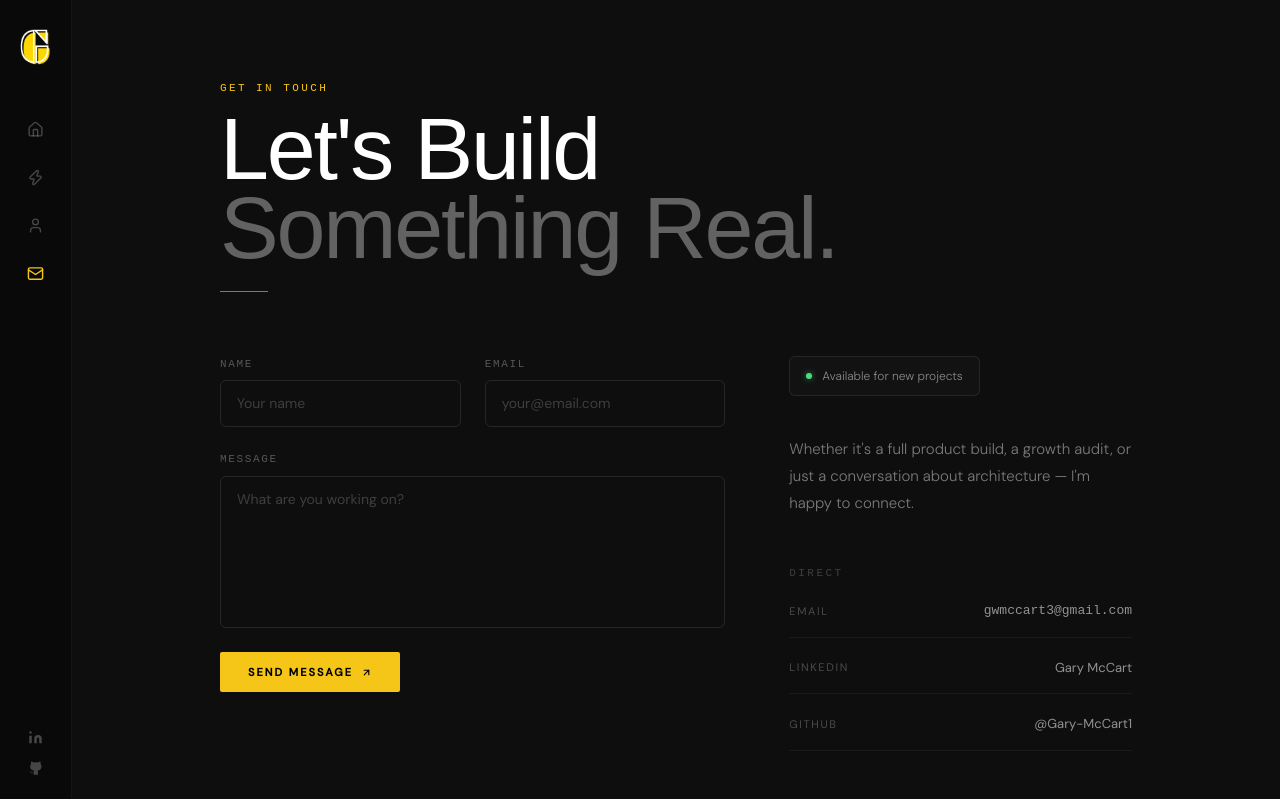
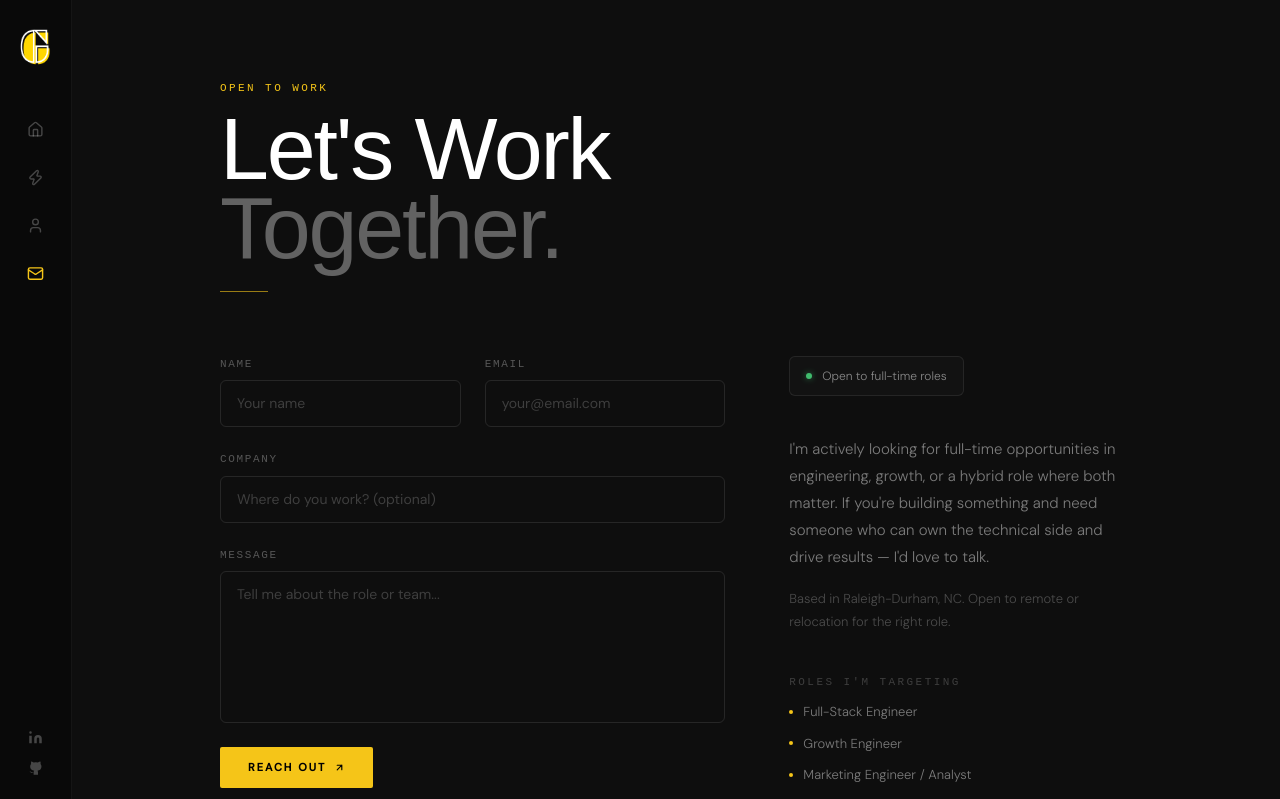
Before and after one commit to Gary-McCart1/portfolio-v2, a Next.js app: page /contact in a window 1280 px wide. Shown: the top 799 px of the page. Built offline with nearby package versions, Linux system fonts and the light colour scheme.

Commit message:
update for mobile

```diff
--- a/app/contact/page.tsx
+++ b/app/contact/page.tsx
@@ -3,7 +3,6 @@
 import { useState } from "react";
 import { motion } from "framer-motion";
 import Sidebar from "@/components/Sidebar";
-import FooterBar from "@/components/FooterBar";
 
 const YELLOW = "#F5C518";
 const SANS = "'DM Sans', ui-sans-serif, sans-serif";
@@ -42,7 +41,12 @@ const CONTACT_LINKS = [
 type FormState = "idle" | "sending" | "sent" | "error";
 
 export default function ContactPage() {
-  const [form, setForm] = useState({ name: "", email: "", message: "" });
+  const [form, setForm] = useState({
+    name: "",
+    email: "",
+    company: "",
+    message: "",
+  });
   const [status, setStatus] = useState<FormState>("idle");
 
   function handleChange(
@@ -54,8 +58,7 @@ export default function ContactPage() {
   async function handleSubmit(e: React.FormEvent) {
     e.preventDefault();
     setStatus("sending");
-    // Wire up to your email service (Resend, Formspree, etc.)
-    await new Promise((r) => setTimeout(r, 1200)); // Simulated delay
+    await new Promise((r) => setTimeout(r, 1200));
     setStatus("sent");
   }
 
@@ -66,15 +69,15 @@ export default function ContactPage() {
     >
       <Sidebar activeLabel="Contact" />
 
-      <div className="ml-[72px] flex-1 flex flex-col min-h-screen">
-        <div className="flex-1 px-14 py-20 max-w-5xl w-full mx-auto">
+      <div className="lg:ml-[72px] flex-1 flex flex-col min-h-screen">
+        <div className="flex-1 px-5 sm:px-8 lg:px-14 py-12 lg:py-20 pb-24 lg:pb-20 max-w-5xl w-full mx-auto">
           {/* Header */}
           <motion.div className="mb-16" {...fadeUp(0.1)}>
             <p
               className="text-[11px] tracking-[0.22em] uppercase mb-3"
               style={{ color: YELLOW, fontFamily: "monospace" }}
             >
-              Get In Touch
+              Open To Work
             </p>
             <h1
               className="leading-[0.9] tracking-tight text-white"
@@ -83,11 +86,9 @@ export default function ContactPage() {
                 fontSize: "clamp(56px, 7vw, 88px)",
               }}
             >
-              Let&apos;s Build
+              Let&apos;s Work
               <br />
-              <span style={{ color: "rgba(255,255,255,0.35)" }}>
-                Something Real.
-              </span>
+              <span style={{ color: "rgba(255,255,255,0.35)" }}>Together.</span>
             </h1>
             <div
               className="w-12 h-px mt-6"
@@ -166,6 +167,28 @@ export default function ContactPage() {
                     </div>
                   </div>
 
+                  {/* Company (bonus field for recruiters) */}
+                  <div className="flex flex-col gap-2">
+                    <label
+                      className="text-[11px] tracking-[0.15em] uppercase"
+                      style={{
+                        color: "rgba(255,255,255,0.3)",
+                        fontFamily: "monospace",
+                      }}
+                    >
+                      Company
+                    </label>
+                    <input
+                      name="company"
+                      type="text"
+                      value={form.company}
+                      onChange={handleChange}
+                      placeholder="Where do you work? (optional)"
+                      className="bg-transparent border border-white/10 px-4 py-3 text-[14px] text-white placeholder:text-white/20 outline-none focus:border-white/30 transition-colors rounded-sm"
+                      style={{ fontFamily: SANS }}
+                    />
+                  </div>
+
                   {/* Message */}
                   <div className="flex flex-col gap-2">
                     <label
@@ -183,7 +206,7 @@ export default function ContactPage() {
                       rows={6}
                       value={form.message}
                       onChange={handleChange}
-                      placeholder="What are you working on?"
+                      placeholder="Tell me about the role or team..."
                       className="bg-transparent border border-white/10 px-4 py-3 text-[14px] text-white placeholder:text-white/20 outline-none focus:border-white/30 transition-colors resize-none rounded-sm"
                       style={{ fontFamily: SANS }}
                     />
@@ -197,7 +220,7 @@ export default function ContactPage() {
                       className="inline-flex items-center gap-2 px-7 py-3 text-[11px] tracking-[0.18em] uppercase font-semibold text-black transition-all hover:opacity-90 disabled:opacity-50"
                       style={{ background: YELLOW, borderRadius: "2px" }}
                     >
-                      {status === "sending" ? "Sending..." : "Send Message"}
+                      {status === "sending" ? "Sending..." : "Reach Out"}
                       {status !== "sending" && (
                         <svg
                           width="11"
@@ -228,7 +251,7 @@ export default function ContactPage() {
                 style={{ background: "rgba(255,255,255,0.02)" }}
               >
                 <span
-                  className="w-1.5 h-1.5 rounded-full flex-shrink-0"
+                  className="w-1.5 h-1.5 rounded-full flex-shrink-0 animate-pulse"
                   style={{
                     background: "#4ade80",
                     boxShadow: "0 0 6px rgba(74,222,128,0.6)",
@@ -238,20 +261,60 @@ export default function ContactPage() {
                   className="text-[12px] font-light"
                   style={{ color: "rgba(255,255,255,0.5)" }}
                 >
-                  Available for new projects
+                  Open to full-time roles
                 </span>
               </div>
 
               {/* Blurb */}
-              <div>
+              <div className="flex flex-col gap-4">
                 <p
                   className="text-[15px] leading-[1.8] font-light"
                   style={{ color: "rgba(255,255,255,0.45)" }}
                 >
-                  Whether it&apos;s a full product build, a growth audit, or
-                  just a conversation about architecture — I&apos;m happy to
-                  connect.
+                  I&apos;m actively looking for full-time opportunities in
+                  engineering, growth, or a hybrid role where both matter. If
+                  you&apos;re building something and need someone who can own
+                  the technical side and drive results — I&apos;d love to talk.
                 </p>
+                <p
+                  className="text-[13px] leading-[1.8] font-light"
+                  style={{ color: "rgba(255,255,255,0.25)" }}
+                >
+                  Based in Raleigh-Durham, NC. Open to remote or relocation for
+                  the right role.
+                </p>
+              </div>
+
+              {/* What I'm looking for */}
+              <div className="flex flex-col gap-3">
+                <p
+                  className="text-[11px] tracking-[0.22em] uppercase"
+                  style={{
+                    color: "rgba(255,255,255,0.2)",
+                    fontFamily: "monospace",
+                  }}
+                >
+                  Roles I&apos;m targeting
+                </p>
+                {[
+                  "Full-Stack Engineer",
+                  "Growth Engineer",
+                  "Marketing Engineer / Analyst",
+                  "Product Engineer",
+                ].map((role) => (
+                  <div key={role} className="flex items-center gap-2.5">
+                    <span
+                      className="w-1 h-1 rounded-full flex-shrink-0"
+                      style={{ background: YELLOW }}
+                    />
+                    <span
+                      className="text-[13px] font-light"
+                      style={{ color: "rgba(255,255,255,0.45)" }}
+                    >
+                      {role}
+                    </span>
+                  </div>
+                ))}
               </div>
 
               {/* Direct links */}
@@ -296,8 +359,6 @@ export default function ContactPage() {
             </motion.div>
           </div>
         </div>
-
-        <FooterBar />
       </div>
     </main>
   );
--- a/app/page.tsx
+++ b/app/page.tsx
@@ -1,6 +1,5 @@
 import Sidebar from "@/components/Sidebar";
 import HeroSection from "@/components/HeroSection";
-import FooterBar from "@/components/FooterBar";
 
 export default function HomePage() {
   return (
--- a/app/work/page.tsx
+++ b/app/work/page.tsx
@@ -4,7 +4,6 @@ import { useState } from "react";
 import { motion, AnimatePresence } from "framer-motion";
 import { ArrowDownRight, ArrowUpRight } from "lucide-react";
 import Sidebar from "@/components/Sidebar";
-import FooterBar from "@/components/FooterBar";
 
 const YELLOW = "#F5C518";
 const SANS = "'DM Sans', ui-sans-serif, sans-serif";
@@ -649,6 +648,93 @@ const MARKETING_STACK = [
     ),
   },
 ];
+
+const CERTIFICATIONS = [
+  {
+    id: "cert-01",
+    issuer: "Amazon Web Services",
+    category: "Engineering",
+    path: "/certifications/aws-ccp.png",
+  },
+  {
+    id: "cert-02",
+    issuer: "Stanford Online",
+    category: "Engineering",
+    path: "/certifications/machine-learning-specialization.png",
+  },
+  {
+    id: "cert-03",
+    issuer: "DataCamp",
+    category: "Engineering",
+    path: "/certifications/datacamp.png",
+  },
+  {
+    id: "cert-04",
+    issuer: "Kaggle",
+    category: "Marketing",
+    path: "/certifications/GaryMcCart-DataVisualization.png",
+  },
+  {
+    id: "cert-05",
+    issuer: "Udemy",
+    category: "Engineering",
+    path: "/certifications/udemy-python.jpg",
+  },
+  {
+    id: "cert-06",
+    issuer: "Udemy",
+    category: "Engineering",
+    path: "/certifications/udemy-react.jpg",
+  },
+  {
+    id: "cert-07",
+    issuer: "Udemy",
+    category: "Engineering",
+    path: "/certifications/pytest-unittest.jpg",
+  },
+  {
+    id: "cert-08",
+    issuer: "Udemy",
+    category: "Engineering",
+    path: "/certifications/UC-c2665079-0e6b-4e94-8f99-9a51ba8eeb08.jpg",
+  },
+  {
+    id: "cert-09",
+    issuer: "Harvard / EDX",
+    category: "Engineering",
+    path: "/certifications/cs50databases.png",
+  },
+  {
+    id: "cert-10",
+    issuer: "Harvard / EDX",
+    category: "Engineering",
+    path: "/certifications/CS50SQL.png",
+  },
+  {
+    id: "cert-11",
+    issuer: "Harvard / EDX",
+    category: "Engineering",
+    path: "/certifications/CS50W.png",
+  },
+  {
+    id: "cert-12",
+    issuer: "HubSpot Academy",
+    category: "Marketing",
+    path: "/certifications/digital-marketing.png",
+  },
+  {
+    id: "cert-13",
+    issuer: "SEMRush",
+    category: "Marketing",
+    path: "/certifications/SEO.png",
+  },
+  {
+    id: "cert-14",
+    issuer: "Google",
+    category: "Marketing",
+    path: "/certifications/google_analytics.png",
+  },
+];
 // ─── Projects ────────────────────────────────────────────────────────
 interface Project {
   number: string;
@@ -841,11 +927,14 @@ function StackStrip({ variant }: { variant: Variant }) {
         animate={{ opacity: 1, y: 0 }}
         exit={{ opacity: 0, y: -6 }}
         transition={{ duration: 0.2 }}
-        className="flex flex-wrap items-center gap-4"
+        className="flex flex-wrap items-center gap-3"
       >
         <span
-          className="text-[10px] tracking-[0.18em] uppercase mr-1 flex-shrink-0"
-          style={{ color: "rgba(255, 255, 255, 0.371)", fontFamily: "monospace" }}
+          className="text-[10px] tracking-[0.18em] uppercase flex-shrink-0"
+          style={{
+            color: "rgba(255, 255, 255, 0.371)",
+            fontFamily: "monospace",
+          }}
         >
           {variant === "A" ? "Tech Stack" : "Marketing Stack"}
         </span>
@@ -873,93 +962,6 @@ function StackStrip({ variant }: { variant: Variant }) {
   );
 }
 
-const CERTIFICATIONS = [
-  {
-    id: "cert-01",
-    issuer: "Amazon Web Services",
-    category: "Engineering",
-    path: "/certifications/aws-ccp.png",
-  },
-  {
-    id: "cert-02",
-    issuer: "Stanford Online",
-    category: "Engineering",
-    path: "/certifications/machine-learning-specialization.png",
-  },
-  {
-    id: "cert-03",
-    issuer: "DataCamp",
-    category: "Engineering",
-    path: "/certifications/datacamp.png",
-  },
-  {
-    id: "cert-04",
-    issuer: "Kaggle",
-    category: "Marketing",
-    path: "/certifications/GaryMcCart-DataVisualization.png",
-  },
-  {
-    id: "cert-05",
-    issuer: "Udemy",
-    category: "Engineering",
-    path: "/certifications/udemy-python.jpg",
-  },
-  {
-    id: "cert-06",
-    issuer: "Udemy",
-    category: "Engineering",
-    path: "/certifications/udemy-react.jpg",
-  },
-  {
-    id: "cert-07",
-    issuer: "Udemy",
-    category: "Engineering",
-    path: "/certifications/pytest-unittest.jpg",
-  },
-  {
-    id: "cert-08",
-    issuer: "Udemy",
-    category: "Engineering",
-    path: "/certifications/UC-c2665079-0e6b-4e94-8f99-9a51ba8eeb08.jpg",
-  },
-  {
-    id: "cert-09",
-    issuer: "Harvard / EDX",
-    category: "Engineering",
-    path: "/certifications/cs50databases.png",
-  },
-  {
-    id: "cert-10",
-    issuer: "Harvard / EDX",
-    category: "Engineering",
-    path: "/certifications/CS50SQL.png",
-  },
-  {
-    id: "cert-11",
-    issuer: "Harvard / EDX",
-    category: "Engineering",
-    path: "/certifications/CS50W.png",
-  },
-  {
-    id: "cert-12",
-    issuer: "HubSpot Academy",
-    category: "Marketing",
-    path: "/certifications/digital-marketing.png",
-  },
-  {
-    id: "cert-13",
-    issuer: "SEMRush",
-    category: "Marketing",
-    path: "/certifications/SEO.png",
-  },
-  {
-    id: "cert-14",
-    issuer: "Google",
-    category: "Marketing",
-    path: "/certifications/google_analytics.png",
-  },
-];
-
 // ─── Page ─────────────────────────────────────────────────────────────
 export default function WorkPage() {
   const [variant, setVariant] = useState<Variant>("A");
@@ -971,10 +973,11 @@ export default function WorkPage() {
     >
       <Sidebar activeLabel="Work" />
 
-      <div className="ml-[72px] flex-1 flex flex-col min-h-screen">
-        <div className="flex-1 px-14 py-20 max-w-6xl w-full mx-auto">
+      {/* Sidebar is 72px wide on lg+, hidden (or overlay) on mobile */}
+      <div className="lg:ml-[72px] flex-1 flex flex-col min-h-screen">
+        <div className="flex-1 px-5 sm:px-8 lg:px-14 py-12 lg:py-20 pb-24 lg:pb-20 max-w-6xl w-full mx-auto">
           {/* ── Header ── */}
-          <motion.div className="mb-16" {...fadeUp(0.1)}>
+          <motion.div className="mb-10 lg:mb-16" {...fadeUp(0.1)}>
             <p
               className="text-[11px] tracking-[0.22em] uppercase mb-5"
               style={{ color: YELLOW, fontFamily: "monospace" }}
@@ -982,15 +985,15 @@ export default function WorkPage() {
               Selected Work
             </p>
 
-            {/* Big A/B tab cards */}
-            <div className="grid grid-cols-2 gap-3 mb-0">
+            {/* A/B tab cards — single column on mobile */}
+            <div className="grid grid-cols-1 sm:grid-cols-2 gap-3 mb-0">
               {(["A", "B"] as Variant[]).map((v) => {
                 const active = variant === v;
                 return (
                   <button
                     key={v}
                     onClick={() => setVariant(v)}
-                    className="relative text-left px-8 py-6 border rounded-sm transition-all duration-300 overflow-hidden"
+                    className="relative text-left px-5 sm:px-8 py-5 sm:py-6 border rounded-sm transition-all duration-300 overflow-hidden"
                     style={{
                       borderColor: active ? YELLOW : "rgba(255,255,255,0.07)",
                       background: active
@@ -1024,7 +1027,7 @@ export default function WorkPage() {
                       className="leading-none tracking-tight transition-colors duration-300"
                       style={{
                         fontFamily: "'Bebas Neue', sans-serif",
-                        fontSize: "clamp(34px, 3.5vw, 54px)",
+                        fontSize: "clamp(28px, 5vw, 54px)",
                         color: active ? "#fff" : "rgba(255,255,255,0.25)",
                       }}
                     >
@@ -1049,58 +1052,22 @@ export default function WorkPage() {
               })}
             </div>
 
-            {/* Stack + Certifications Row */}
-            <div className="flex items-center justify-between gap-6 mt-6 pt-6 border-t border-white/5">
+            {/* Stack + Certifications Row — stacks vertically on mobile */}
+            <div className="flex flex-col sm:flex-row sm:items-center justify-between gap-4 mt-6 pt-6 border-t border-white/5">
               <StackStrip variant={variant} />
 
               {/* Certifications Jump Link */}
               <motion.a
                 href="#certifications"
                 {...fadeUp(0.18)}
-                className="
-      inline-flex
-      items-center
-      gap-3
-      border
-      border-white/10
-      bg-white/[0.02]
-      px-5
-      py-3
-      rounded-xl
-      transition-all
-      duration-300
-      hover:border-[#F5C518]
-      hover:bg-[#F5C518]/[0.04]
-      group
-      flex-shrink-0
-    "
+                className="inline-flex items-center gap-3 border border-white/10 bg-white/[0.02] px-5 py-3 rounded-xl transition-all duration-300 hover:border-[#F5C518] hover:bg-[#F5C518]/[0.04] group flex-shrink-0 self-start sm:self-auto"
               >
-                <div
-                  className="
-        flex
-        items-center
-        justify-center
-        w-8
-        h-8
-        rounded-full
-        border
-        border-white/10
-        transition-all
-        duration-300
-        group-hover:border-[#F5C518]
-      "
-                >
+                <div className="flex items-center justify-center w-8 h-8 rounded-full border border-white/10 transition-all duration-300 group-hover:border-[#F5C518]">
                   <ArrowDownRight
                     size={14}
-                    className="
-          text-white/50
-          transition-all
-          duration-300
-          group-hover:text-[#F5C518]
-        "
+                    className="text-white/50 transition-all duration-300 group-hover:text-[#F5C518]"
                   />
                 </div>
-
                 <div className="text-left">
                   <p
                     className="text-[11px] tracking-[0.2em] uppercase"
@@ -1111,7 +1078,6 @@ export default function WorkPage() {
                   >
                     Certifications
                   </p>
-
                   <p className="text-[12px] text-white/55 mt-0.5">
                     View credentials
                   </p>
@@ -1128,10 +1094,11 @@ export default function WorkPage() {
               return (
                 <motion.div
                   key={project.number}
-                  className="group py-12 grid lg:grid-cols-12 gap-8 items-start"
+                  className="group py-8 lg:py-12 grid grid-cols-1 lg:grid-cols-12 gap-5 lg:gap-8 items-start"
                   {...fadeUp(0.1 + i * 0.06)}
                 >
-                  <div className="lg:col-span-1 pt-1">
+                  {/* Project number — inline on mobile */}
+                  <div className="lg:col-span-1 lg:pt-1 flex lg:block items-center gap-3">
                     <span
                       className="text-[12px] tracking-widest"
                       style={{
@@ -1141,8 +1108,16 @@ export default function WorkPage() {
                     >
                       {project.number}
                     </span>
+                    {/* Title shown next to number on mobile only */}
+                    <h2
+                      className="lg:hidden text-[18px] font-medium group-hover:text-[#F5C518] transition-colors duration-300"
+                      style={{ letterSpacing: "-0.01em" }}
+                    >
+                      {project.title}
+                    </h2>
                   </div>
 
+                  {/* Image — full width on mobile */}
                   <div className="lg:col-span-3">
                     <div
                       className="w-full aspect-video rounded-sm overflow-hidden border border-white/5"
@@ -1156,9 +1131,11 @@ export default function WorkPage() {
                     </div>
                   </div>
 
+                  {/* Description col */}
                   <div className="lg:col-span-5">
+                    {/* Title hidden on mobile (shown above image) */}
                     <h2
-                      className="text-[22px] font-medium mb-3 group-hover:text-[#F5C518] transition-colors duration-300"
+                      className="hidden lg:block text-[22px] font-medium mb-3 group-hover:text-[#F5C518] transition-colors duration-300"
                       style={{ letterSpacing: "-0.01em" }}
                     >
                       {project.title}
@@ -1198,6 +1175,7 @@ export default function WorkPage() {
                     </AnimatePresence>
                   </div>
 
+                  {/* Outcomes + links */}
                   <div className="lg:col-span-3 flex flex-col gap-5">
                     <AnimatePresence mode="wait">
                       <motion.ul
@@ -1264,13 +1242,13 @@ export default function WorkPage() {
             })}
           </div>
 
-          {/* ── Certifications Section ───────────────────────────── */}
+          {/* ── Certifications Section ── */}
           <div
-            className="mt-32 border-t border-white/10 pt-16"
+            className="mt-20 lg:mt-32 border-t border-white/10 pt-12 lg:pt-16"
             id="certifications"
           >
-            {/* Header */}
-            <div className="flex items-end justify-between gap-6 mb-10">
+            {/* Header — stacks on mobile */}
+            <div className="flex flex-col sm:flex-row sm:items-end justify-between gap-5 mb-10">
               <div>
                 <p
                   className="text-[11px] tracking-[0.22em] uppercase mb-3"
@@ -1281,8 +1259,7 @@ export default function WorkPage() {
                 >
                   Certifications
                 </p>
-
-                <h3 className="text-3xl tracking-tight text-white font-medium">
+                <h3 className="text-2xl lg:text-3xl tracking-tight text-white font-medium">
                   {variant === "A"
                     ? "Engineering Certifications"
                     : "Marketing Certifications"}
@@ -1290,10 +1267,9 @@ export default function WorkPage() {
               </div>
 
               {/* Toggle */}
-              <div className="flex items-center gap-2 border border-white/10 bg-white/[0.02] p-1 rounded-xl">
+              <div className="flex items-center gap-2 border border-white/10 bg-white/[0.02] p-1 rounded-xl self-start sm:self-auto">
                 {(["A", "B"] as Variant[]).map((v) => {
                   const active = variant === v;
-
                   return (
                     <button
                       key={v}
@@ -1312,8 +1288,8 @@ export default function WorkPage() {
               </div>
             </div>
 
-            {/* Filtered certifications */}
-            <div className="grid md:grid-cols-2 lg:grid-cols-3 gap-5">
+            {/* Cert cards — 1 col mobile, 2 tablet, 3 desktop */}
+            <div className="grid grid-cols-1 sm:grid-cols-2 lg:grid-cols-3 gap-5">
               {CERTIFICATIONS.filter((cert) =>
                 variant === "A"
                   ? cert.category === "Engineering"
@@ -1325,34 +1301,15 @@ export default function WorkPage() {
                   target="_blank"
                   rel="noreferrer"
                   {...fadeUp(0.08 + index * 0.04)}
-                  className="
-          group
-          overflow-hidden
-          rounded-2xl
-          border border-white/[0.06]
-          bg-white/[0.02]
-          transition-all duration-300
-          hover:border-white/[0.14]
-          hover:bg-white/[0.03]
-          hover:-translate-y-[2px]
-        "
+                  className="group overflow-hidden rounded-2xl border border-white/[0.06] bg-white/[0.02] transition-all duration-300 hover:border-white/[0.14] hover:bg-white/[0.03] hover:-translate-y-[2px]"
                 >
-                  {/* Image */}
                   <div className="relative aspect-[1.35] overflow-hidden border-b border-white/[0.05] bg-[#111]">
                     <img
                       src={cert.path}
                       alt={cert.issuer}
-                      className="
-              h-full
-              w-full
-              object-cover
-              transition-transform duration-700
-              group-hover:scale-[1.03]
-            "
+                      className="h-full w-full object-cover transition-transform duration-700 group-hover:scale-[1.03]"
                     />
                   </div>
-
-                  {/* Bottom */}
                   <div className="flex items-center justify-between p-5">
                     <p
                       className="text-[12px] tracking-[0.16em] uppercase"
@@ -1363,16 +1320,9 @@ export default function WorkPage() {
                     >
                       Issued By: {cert.issuer}
                     </p>
-
                     <ArrowUpRight
                       size={15}
-                      className="
-              text-white/25
-              transition-all duration-300
-              group-hover:text-white/70
-              group-hover:-translate-y-0.5
-              group-hover:translate-x-0.5
-            "
+                      className="text-white/25 transition-all duration-300 group-hover:text-white/70 group-hover:-translate-y-0.5 group-hover:translate-x-0.5"
                     />
                   </div>
                 </motion.a>
@@ -1380,8 +1330,6 @@ export default function WorkPage() {
             </div>
           </div>
         </div>
-
-        <FooterBar />
       </div>
     </main>
   );
```
Also changed, not shown: app/about/page.tsx (+21 -40 lines), components/HeroSection.tsx (+90 -46 lines), components/Sidebar.tsx (+34 -10 lines), components/Footer.tsx (renamed from components/FooterBar.tsx), glow.png (added).
